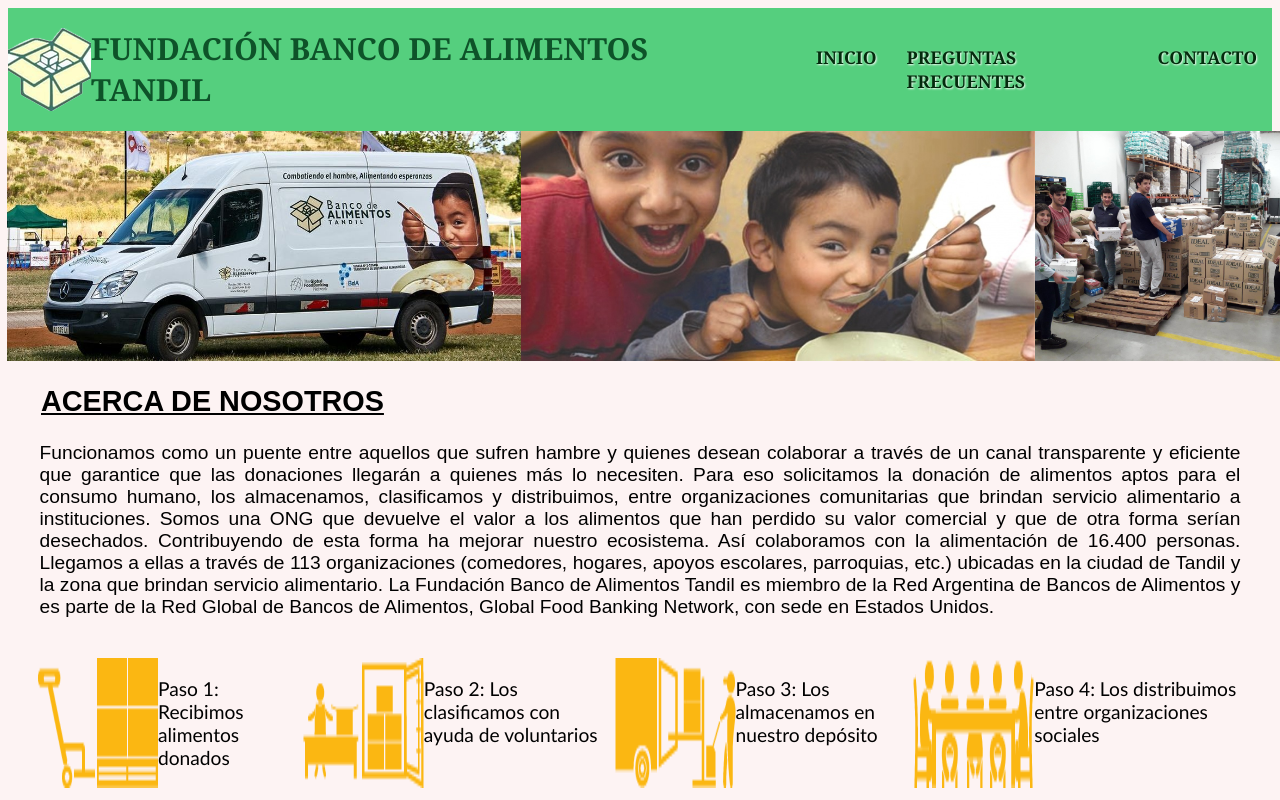
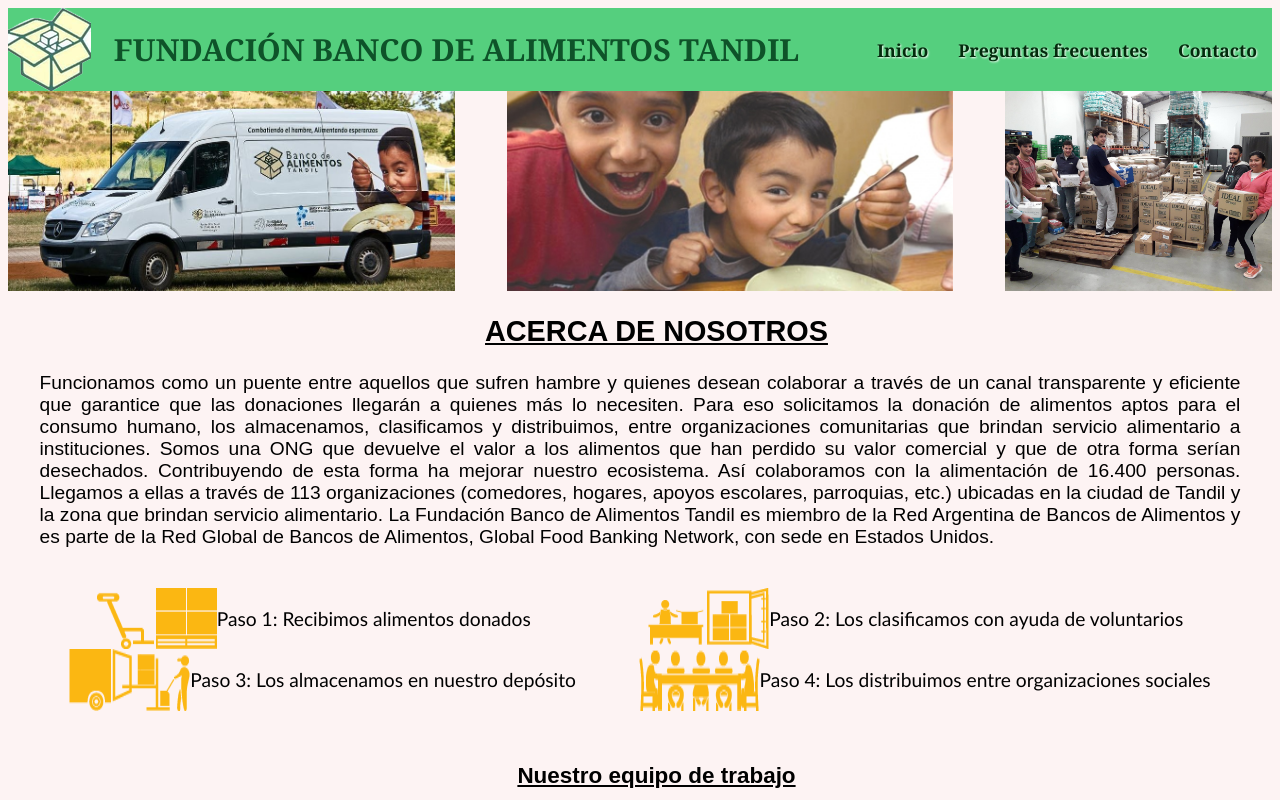
Before and after one commit to Andrea-Monges/WEB-TPE, a plain HTML site: page index.html in a window 1280 px wide. Shown: the top 800 px of the page. Drawn offline with Linux system fonts and the light colour scheme.

Commit message:
Add files via upload

```diff
--- a/css/estilo.css
+++ b/css/estilo.css
@@ -9,8 +9,6 @@ header{
     align-items: center;
     background-color: rgb(85, 207, 126);
     font-family: Cambria, Cochin, Georgia, Times, 'Times New Roman', serif;
-    font-style:unset;
-    text-transform:uppercase;
 }
 
 h1{
@@ -35,16 +33,20 @@ main{
 
 .galeria{
     display: flex;
-    justify-content:center;
-    padding-left: 16px;
-    width: 1300px;
-    height: 230px;
+    justify-content:space-between;
+
 }
+.galeria img{
+    height: 200px;
+
+}
+
 
 h2,h3{
     margin-left: 33px;
     font-weight:bolder;
     text-decoration: underline;
+    text-align:center;
 }
 
 .nosotros, .articulo{
@@ -57,9 +59,15 @@ h2,h3{
 
 .pasos{
     display: flex;
+    justify-content: space-around;
+    flex-flow:row wrap;
     padding: 30px;
     margin-top: 10px;
     font-family:'Gill Sans', 'Gill Sans MT', Calibri, 'Trebuchet MS', sans-serif ;
+}
+
+.cajaflex{
+    display: flex;
 }
 
 table{
--- a/index.html
+++ b/index.html
@@ -24,11 +24,12 @@
 
     <main>
         <div class="galeria">
+
+
             <img src="images/camioneta.jpg" alt="camioneta del banco de alimentos">
             <img src="images/fotochicos.JPG" alt="niños comiendo">
             <img src="images/voluntarios.jpg" alt="galpon del banco de alimentos">
 </div>
-
         <div class="presentacion">
             <h2>ACERCA DE NOSOTROS</h2>
             <p class="nosotros">Funcionamos como un puente entre aquellos que sufren hambre y quienes desean colaborar a través de un canal transparente y eficiente que garantice que las donaciones llegarán a quienes más lo necesiten. Para eso solicitamos la donación de alimentos aptos para el consumo humano, los almacenamos, clasificamos y distribuimos, entre organizaciones comunitarias que brindan servicio alimentario a instituciones. Somos una ONG que devuelve el valor a los alimentos que han perdido su valor comercial y que de otra forma serían desechados. Contribuyendo de esta forma ha mejorar nuestro ecosistema. Así colaboramos con la alimentación de 16.400 personas. Llegamos a ellas a través de 113 organizaciones (comedores, hogares, apoyos escolares, parroquias, etc.) ubicadas en la ciudad de Tandil y la zona que brindan servicio alimentario.
@@ -37,14 +38,23 @@
         </div>
 
         <div class="pasos">
+            <div class="cajaflex">
                 <img src="images/pasouno.jpg" alt="paso uno de la cadena de donacion">
                 <p>Paso 1: Recibimos alimentos donados</p>
+            </div>
+            <div class="cajaflex">
                 <img src="images/pasodos.jpg" alt="paso dos de la cadena de donacion">
                 <p>Paso 2: Los clasificamos con ayuda de voluntarios</p>
+            </div>
+            <div class="cajaflex">
                 <img src="images/pasotres.jpg" alt="paso tres de la cadena de donacion">
             <p>Paso 3: Los almacenamos en nuestro depósito</p>
+            </div>
+            <div class="cajaflex">
                <img src="images/pasocuatro.jpg" alt="">
             <p>Paso 4: Los distribuimos entre organizaciones sociales</p>
+            </div>
+
         </div>
 
         <h3>Nuestro equipo de trabajo</h3>
@@ -135,12 +145,12 @@
         </div>
 
         <div class="redes">
-            <img src="images/facebook.jpg" alt="logo de facebook">
-            <a href="https://www.facebook.com/BancoDeAlimentosTandil/" target="_blank">Ir a Facebook</a>
-            <img src="images/instagram.jpg" alt="logo de instagram">
-            <a href="https://www.instagram.com/bancodealimentostandil" target="_blank">Ir a Instagram</a>
-            <img src="images/twitter.png" alt="logo de twitter">
-            <a href="https://twitter.com/bancoalimentos" target="_blank">Ir a Twitter</a>
+
+            <a href="https://www.facebook.com/BancoDeAlimentosTandil/" target="_blank"><img src="images/facebook.jpg" alt="logo de facebook"></a>
+
+            <a href="https://www.instagram.com/bancodealimentostandil" target="_blank"><img src="images/instagram.jpg" alt="logo de instagram"></a>
+
+            <a href="https://twitter.com/bancoalimentos" target="_blank"><img src="images/twitter.png" alt="logo de twitter"></a>
         </div>
 
     </footer>
```
Lines whose indentation alone changed are shown as unchanged.
